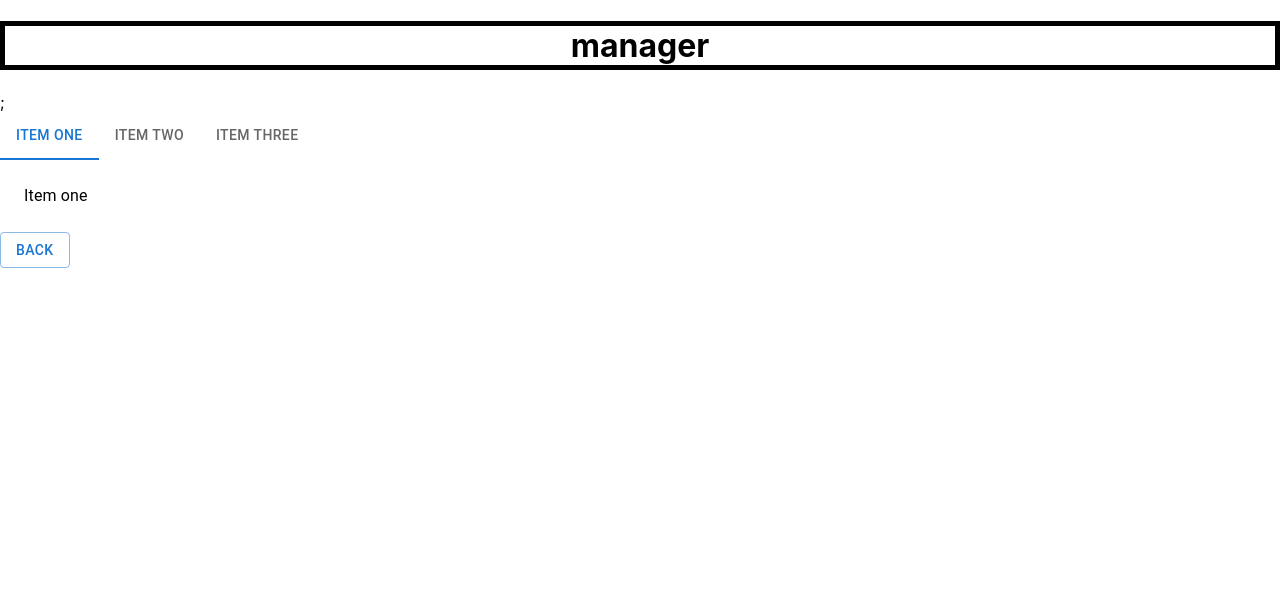
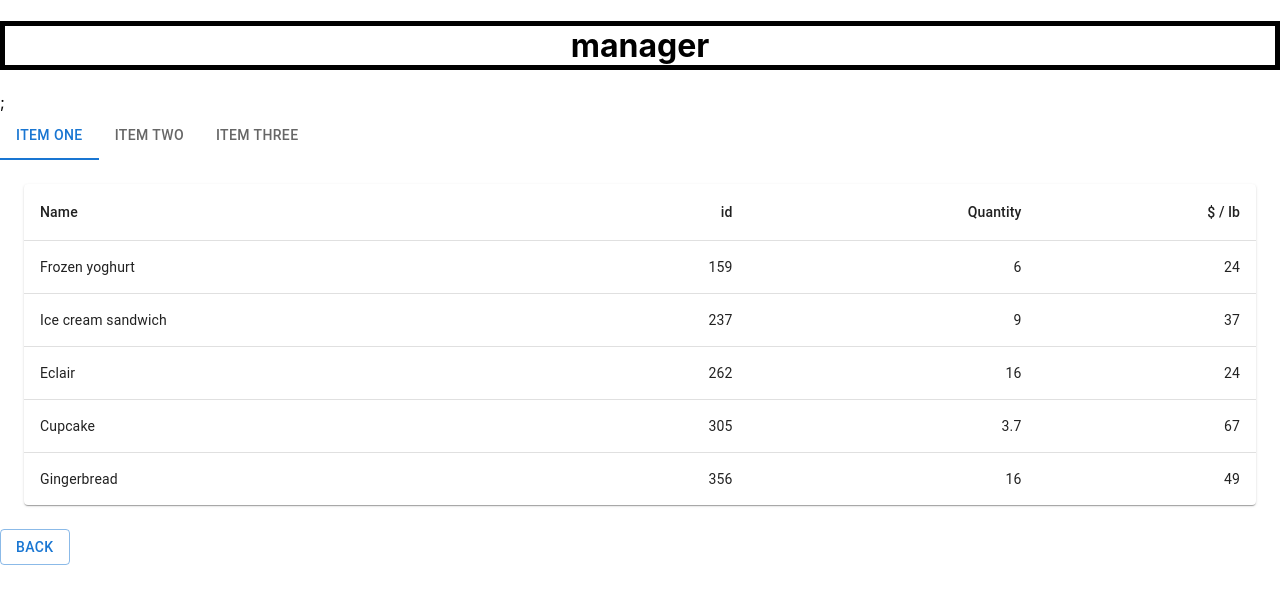
Before and after one commit to jdavstaff/Project3Docs, a React (Create React App) app in the folder frontend/: page /manager in a window 1280 px wide. Shown: the top 604 px of the page. Built offline with nearby package versions, Linux system fonts and the light colour scheme.

Commit message:
added manager table

```diff
--- /dev/null
+++ b/frontend/src/pages/manager/Inventory.js
@@ -0,0 +1,62 @@
+import { useState, useEffect } from "react";
+
+import Table from "@mui/material/Table";
+import TableBody from "@mui/material/TableBody";
+import TableCell from "@mui/material/TableCell";
+import TableContainer from "@mui/material/TableContainer";
+import TableHead from "@mui/material/TableHead";
+import TableRow from "@mui/material/TableRow";
+import Paper from "@mui/material/Paper";
+
+function createData(name, id, quantity, pricePerPound) {
+  return { name, id, quantity, pricePerPound };
+}
+
+const rows = [
+  createData("Frozen yoghurt", 159, 6.0, 24),
+  createData("Ice cream sandwich", 237, 9.0, 37),
+  createData("Eclair", 262, 16.0, 24),
+  createData("Cupcake", 305, 3.7, 67),
+  createData("Gingerbread", 356, 16.0, 49),
+];
+
+export default function Inventory() {
+  const [data, setData] = useState([]);
+
+  useEffect(() => {
+    // FIXME: get data from db
+    // data: [ { string name, int id, int quantity, double pricePerPound}]
+    setData(rows);
+  }, []);
+
+  return (
+    <TableContainer component={Paper}>
+      <Table sx={{ minWidth: 650 }} aria-label="simple table">
+        <TableHead>
+          <TableRow>
+            <TableCell>Name</TableCell>
+            <TableCell align="right">id</TableCell>
+            <TableCell align="right">Quantity</TableCell>
+            <TableCell align="right">$ / lb</TableCell>
+          </TableRow>
+        </TableHead>
+        <TableBody>
+          {data.map((row) => (
+            <TableRow
+              key={row.name}
+              sx={{ "&:last-child td, &:last-child th": { border: 0 } }}
+            >
+              <TableCell component="th" scope="row">
+                {row.name}
+              </TableCell>
+              <TableCell align="right">{row.id}</TableCell>
+              <TableCell align="right">{row.quantity}</TableCell>
+              <TableCell align="right">{row.pricePerPound}</TableCell>
+              {/* FIXME: should add edit and delete buttons to cell */}
+            </TableRow>
+          ))}
+        </TableBody>
+      </Table>
+    </TableContainer>
+  );
+}
--- a/frontend/src/pages/manager/Manager.js
+++ b/frontend/src/pages/manager/Manager.js
@@ -3,6 +3,9 @@ import { Button, Tabs, Tab, Box } from "@mui/material";
 import { Link } from "react-router-dom";
 import Header from "../../components/Header";
 import Typography from "@mui/material/Typography";
+import Inventory from "./Inventory";
+import MyMenu from "./MyMenu";
+import Reports from "./Reports";
 export default function Driver() {
   const [tabValue, setTabValue] = useState(0);
   const handleTabChange = (e, newTabVal) => {
@@ -40,13 +43,13 @@ export default function Driver() {
             <Tab label="Item three" />
           </Tabs>
           <TabPanel value={tabValue} index={0}>
-            Item one
+            <Inventory />
           </TabPanel>
           <TabPanel value={tabValue} index={1}>
-            Item two
+            <MyMenu />
           </TabPanel>
           <TabPanel value={tabValue} index={2}>
-            Item three
+            <Reports />
           </TabPanel>
         </Box>
       </div>
--- /dev/null
+++ b/frontend/src/pages/manager/MyMenu.js
@@ -0,0 +1,8 @@
+export default function MyMenu() {
+  return (
+    <div>
+      <h1> Menu</h1>
+      <div>Table</div>
+    </div>
+  );
+}
--- /dev/null
+++ b/frontend/src/pages/manager/Reports.js
@@ -0,0 +1,8 @@
+export default function Reports() {
+  return (
+    <div>
+      <h1> Reports</h1>
+      <div>Table</div>
+    </div>
+  );
+}
```
